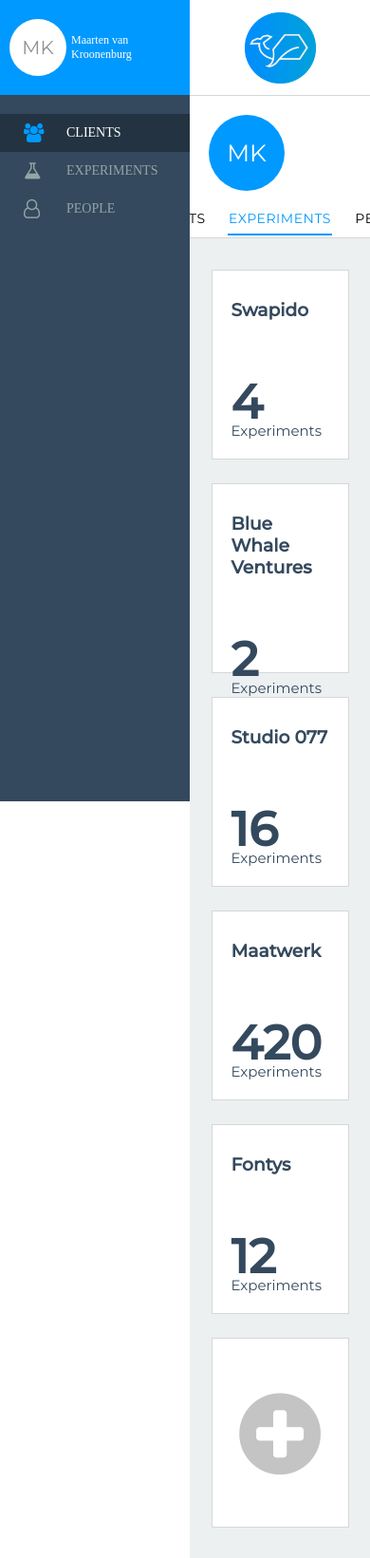
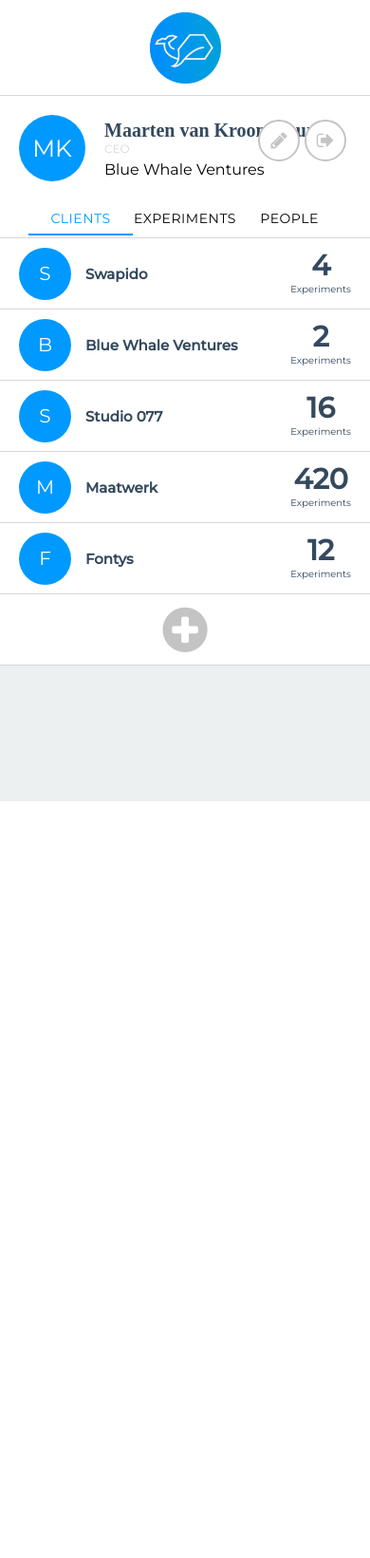
Before and after one commit to bramkorsten/BW-Ventures, a PHP site: page /dash.html in a window 390 px wide. Shown: the whole page at 95% size. After the commit the page ends 844 px from the top, so only its background shows below. Run offline with PHP 8.4, Linux system fonts and the light colour scheme; some libraries are stand-ins or nearby versions.

Commit message:
Push after Showroom

```diff
--- a/web/assets/css/styles.css
+++ b/web/assets/css/styles.css
@@ -3,6 +3,11 @@ body, html {
   height: 100%;
   margin: 0;
   padding: 0;
+  overflow-x: hidden;
+}
+
+.body-noverflow {
+  overflow: hidden;
 }
 
 header {
@@ -107,7 +112,7 @@ LOGIN
   box-sizing: border-box;
 }
 
-input[type=text] {
+input[type=text].input-text {
   width: 100%;
   background: none;
   border: 0;
@@ -121,7 +126,7 @@ input[type=text] {
   padding-bottom: 3px;
 }
 
-input[type=password] {
+input[type=password].input-text {
   width: 100%;
   background: none;
   border: 0;
@@ -135,11 +140,11 @@ input[type=password] {
   padding-bottom: 3px;
 }
 
-::-webkit-input-placeholder {
+.input-text::-webkit-input-placeholder {
   color: rgba(255,255,255,0.6);
 }
 
-label {
+.login-label {
   border-bottom: 0;
   width: 0;
   display: block;
@@ -195,11 +200,36 @@ label {
 DASHBOARD
 ===================================================================================================*/
 
+.loadscreen-wrap {
+  width: 100%;
+  height: 100%;
+  z-index: 100;
+  position: fixed;
+  top: 0;
+  left: 0;
+  background: #fff;
+  transition: 0.3s;
+}
+
+.splash-vid {
+  width: 100px;
+  height: 100px;
+  display: block;
+  margin: auto;
+  position: relative;
+  top: calc(50% - 50px);
+}
+
+.remove-splash {
+  opacity: 0;
+}
+
 .menu-wrap {
   width: 200px;
   height: 100%;
   position: fixed;
   background: #34495e;
+  display: none;
 }
 
 .top-profile-wrap {
@@ -229,9 +259,9 @@ DASHBOARD
 }
 
 .profile-letters-big {
-  width: 80px;
-  height: 80px;
-  line-height: 80px;
+  width: 70px;
+  height: 70px;
+  line-height: 70px;
   font-size: 25px;
   background: #0099ff;
   color: #fff;
@@ -294,7 +324,8 @@ DASHBOARD
 }
 
 .rest-wrap {
-  width: calc(100% - 200px);
+  /*width: calc(100% - 200px);*/
+  width: 100%;
   height: 100%;
   float: right;
   background: #ecf0f1;
@@ -317,7 +348,7 @@ DASHBOARD
   top: 12.5px;
 }
 
-.profile-bar-wrap {
+.profile-bar-contain {
   height: 150px;
   width: 100%;
   border-bottom: 1px solid #d6d7d9;
@@ -325,6 +356,11 @@ DASHBOARD
   overflow: hidden;
   background: #fff;
   position: relative;
+}
+
+.profile-bar-wrap {
+  max-width: 1000px;
+  margin: auto;
 }
 
 .profile-info-wrap {
@@ -344,20 +380,22 @@ DASHBOARD
   font-family: 'Montserrat';
   color: #D6D7D9;
   display: block;
+  font-size: 12px;
 }
 
 .profile-info-company {
   display: block;
   font-family: 'Montserrat';
   margin-top: 5px;
-  font-size: 20px;
+  font-size: 16px;
 }
 
 .right-icons-wrap {
   float: right;
   height: 100%;
   width: auto;
-  margin-right: 20px;
+  position: absolute;
+  right: 20px;
 }
 
 .right-icon {
@@ -373,6 +411,7 @@ DASHBOARD
   margin-right: 5px;
   top: 25px;
   position: relative;
+  background: #fff;
 }
 
 .right-icon:hover {
@@ -413,6 +452,14 @@ DASHBOARD
   cursor: pointer;
 }
 
+@media screen and (min-width: 480px) {
+
+}
+
+.profile-titles-contain .title-experiments:hover {
+  cursor: default;
+}
+
 #profile-title-active {
   position: relative;
   width: 110px;
@@ -433,15 +480,27 @@ DASHBOARD
   color: #0099ff;
 }
 
+.cards-contain {
+  width: 100%;
+  height: auto;
+  background: #ecf0f1;
+  position: relative;
+  background: #ecf0f1;
+}
+
 .cards-wrap {
   width: 100%;
   height: auto;
-  background: #ecf0f1;
   display: flex;
   padding: 20px 10px;
   box-sizing: border-box;
   flex-wrap: wrap;
   justify-content: center;
+  margin: auto;
+  max-width: 1000px;
+  transition: 0.3s;
+  top: 0;
+  background: #ecf0f1;
 }
 
 .single-card {
@@ -454,6 +513,21 @@ DASHBOARD
   padding: 30px 20px 20px 20px;
   font-family: 'Montserrat';
   color: #34495E;
+}
+
+.card-circle {
+  display: none;
+  width: 55px;
+  height: 55px;
+  border-radius: 50%;
+  background: #0099ff;
+  color: #fff;
+  line-height: 55px;
+  font-family: 'Montserrat';
+  float: left;
+  text-align: center;
+  margin-right: 15px;
+  font-size: 20px;
 }
 
 .card-company-name {
@@ -490,3 +564,218 @@ DASHBOARD
   font-size: 100px;
   color: #c4c4c4;
 }
+
+.card-plus:hover {
+  cursor: pointer;
+}
+
+.popup-background {
+  width: 100%;
+  height: 100%;
+  position: fixed;
+  z-index: -5;
+  background: rgba(0,0,0,0.6);
+  opacity: 0;
+  transition: 0.3s;
+}
+
+.popup-background-vis {
+  opacity: 1;
+  z-index: 15;
+}
+
+.popup-wrap {
+  position: relative;
+  margin: auto;
+  width: 400px;
+  height: 500px;
+  background: #fff;
+  border-radius: 7px;
+  top: 50%;
+  transform: translateY(-50%);
+  overflow: hidden;
+}
+
+.close-btn-wrap {
+  width: 100%;
+  height: 55px;
+  text-align: right;
+  box-sizing: border-box;
+  padding: 10px 15px;
+  font-size: 30px;
+  color: #dfe0e2;
+}
+
+.close-btn-wrap i:hover {
+  cursor: pointer;
+}
+
+.popup-wrap h3 {
+  text-align: center;
+  font-family: 'Montserrat';
+  font-size: 30px;
+  font-weight: 300;
+  margin: 20px;
+}
+
+.seperation-border {
+  position: relative;
+  margin: auto auto 30px auto;
+  width: 50px;
+  border: 1px solid #dfe0e2;
+}
+
+.new-company-form {
+  width: 100%;
+  box-sizing: border-box;
+  padding: 20px 40px;
+  transition: 0.3s;
+  position: absolute;
+}
+
+input[type=text].new-company-input {
+  border: 0;
+  border-bottom: 2px solid #dfe0e2;
+  width: 100%;
+  font-family: 'Montserrat';
+  margin-bottom: 10px;
+  transition: 0.3s;
+  outline: 0;
+  color: #000;
+  box-shadow: none;
+}
+
+input[type=text].new-company-input:valid {
+  border-bottom: 2px solid #7ae57a;
+}
+
+input[type=text].new-company-input:focus{
+  border-bottom: 2px solid #0099ff;
+}
+
+.new-company-label {
+  margin-top: 10px;
+  font-family: 'Montserrat';
+  font-size: 12px;
+  color: #7e7e7e;
+  /*color: #dfe0e2;*/
+  letter-spacing: 0.5px;
+}
+
+.create-company-div {
+  position: absolute;
+  bottom: 0;
+  width: 100%;
+  height: 50px;
+  background: #0099ff;
+  line-height: 50px;
+  color: #fff;
+  text-align: center;
+  font-family: 'Montserrat';
+  letter-spacing: 0.5px;
+  font-size: 12px;
+  transition: 0.3s;
+}
+
+.hide-form {
+  transform: translateX(-20%);
+  opacity: 0;
+}
+
+.create-company-down {
+  transform: translateY(100%);
+}
+
+.form-not-yet-here {
+  transform: translateX(20%);
+  opacity: 0;
+}
+
+.gone-form {
+  display: none;
+}
+
+.create-company-div:hover {
+  cursor: pointer;
+}
+
+.new-company-form p {
+  text-align: center;
+  margin: 0;
+  font-family: 'Montserrat';
+}
+
+.success-title {
+  font-size: 12px;
+  font-weight: 500;
+}
+
+.success-code {
+  font-size: 25px;
+  font-weight: 500;
+}
+
+.new-company-form .send-email {
+  margin: 15px 0 30px 0;
+  font-weight: 500;
+  font-size: 12px;
+}
+
+@media screen and (max-width: 690px) {
+  .cards-wrap {
+    display: block;
+    padding: 0;
+  }
+
+  .single-card {
+    width: 100%;
+    height: 75px;
+    border: 0;
+    border-bottom: 1px solid #d6d7d9;
+    margin: 0;
+    padding: 10px 20px;
+  }
+
+  .card-company-name {
+    display: inline-block;
+    line-height: 55px;
+  }
+
+  .projects-number {
+    font-size: 30px;
+    float: right;
+  }
+
+  .projects-amount-wrap {
+    top: 0;
+    display: inline-block;
+    float: right;
+    width: auto;
+    height: auto;
+    text-align: center;
+  }
+
+  .projects-number::after {
+    font-size: 10px;
+    top: 0;
+  }
+
+  .card-circle {
+    display: block;
+  }
+
+  .card-plus {
+    line-height: 55px;
+    font-size: 55px;
+  }
+}
+
+@media screen and (max-width: 420px) {
+  .card-company-name {
+    font-size: 15px;
+  }
+}
+
+.cards-wrap-right {
+  transform: translateX(100%);
+}
--- a/web/assets/js/bluewhale.js
+++ b/web/assets/js/bluewhale.js
@@ -1,3 +1,14 @@
+setTimeout(function(){
+  document.getElementById("loadscreen-wrap").classList.toggle('remove-splash');
+}, 3500);
+// }, 10);
+
+setTimeout(function() {
+  document.getElementById("loadscreen-wrap").classList.toggle('gone-form');
+}, 3800);
+// }, 10);
+
+
 function expandForm() {
   document.getElementById("login-title").classList.toggle('class-hidden');
   document.getElementById("login-form").classList.toggle('form-expand');
@@ -83,7 +94,6 @@ function getTab(x) {
     document.getElementById('menu-item-people').className='menu-item';
 
     document.getElementById('title-clients').className='title-mid-active';
-    document.getElementById('title-experiments').className='';
     document.getElementById('title-people').className='';
   }
   if (x == 'experiments') {
@@ -103,7 +113,27 @@ function getTab(x) {
     document.getElementById('menu-item-experiments').className='menu-item';
 
     document.getElementById('title-clients').className='';
-    document.getElementById('title-experiments').className='';
     document.getElementById('title-people').className='title-mid-active';
   }
 }
+
+function startNewCompany() {
+  document.getElementById('popup-background').classList.toggle('popup-background-vis');
+}
+
+function verifyCompany() {
+  document.getElementById('new-company-form').classList.toggle('hide-form');
+  document.getElementById('company-success').classList.toggle('gone-form');
+  document.getElementById('create-company-div').classList.toggle('create-company-down');
+  setTimeout(function(){
+    document.getElementById('new-company-form').classList.toggle('gone-form');
+    document.getElementById('create-company-div').classList.toggle('gone-form');
+  }, 500);
+  setTimeout(function(){
+    document.getElementById('company-success').classList.toggle('form-not-yet-here');
+  }, 50);
+}
+
+function getExperiments() {
+
+}
--- a/web/dash.html
+++ b/web/dash.html
@@ -22,7 +22,39 @@
     </script>
     <script src="assets/js/bluewhale.js"></script>
   </head>
-  <body>
+  <body id="body">
+    <div id="loadscreen-wrap" class="loadscreen-wrap">
+      <video class="splash-vid" autoplay>
+       <source src="assets/img/BW_Splash_Cube_Gif_V3.mp4" type="video/mp4">
+      </video>
+    </div>
+    <div id="popup-background" class="popup-background">
+      <div class="popup-wrap">
+        <div class="close-btn-wrap">
+          <i onClick="startNewCompany();" class="fa fa-times" aria-hidden="true"></i>
+        </div>
+        <h3>New Company</h3>
+        <div class="seperation-border"></div>
+        <div id="new-company-form" class="new-company-form">
+          <label for="input-company-name" class="new-company-label">Company Name</label>
+          <input type="text" id="input-company-name" class="new-company-input" autocomplete="off" placeholder="" required>
+          <label for="input-company-location" class="new-company-label">Company Location</label>
+          <input type="text" id="input-company-location" class="new-company-input" autocomplete="off" placeholder="" required>
+          <label for="input-company-street" class="new-company-label">Streetname + Number</label>
+          <input type="text" id="input-company-street" class="new-company-input" autocomplete="off" placeholder="" required>
+          <label for="input-company-zip" class="new-company-label">ZIP-code</label>
+          <input type="text" id="input-company-zip" class="new-company-input" autocomplete="off" placeholder="" required>
+        </div>
+        <div id="company-success" class="new-company-form form-not-yet-here gone-form">
+          <p id="success-title" class="success-title">[COMPANY] succesfully created!</p>
+          <p id="success-code" class="success-code">PH4T4S5</p>
+          <p class="send-email">We can send an email containing the code for you. Enter up to 5 email adresses below.</p>
+          <label for="input-emails" class="new-company-label">Enter email addresses</label>
+          <input type="text" id="input-emails" class="new-company-input" autocomplete="off" placeholder="" required>
+        </div>
+        <div id="create-company-div" class="create-company-div" onClick="verifyCompany();">CREATE COMPANY</div>
+      </div>
+    </div>
     <div class="menu-wrap">
       <div class="top-profile-wrap">
         <span class="profile-letters profile-letters-small">MK</span>
@@ -38,6 +70,7 @@
         <img src="assets/img/logo_big.png" alt="BW-logo">
       </div>
 
+      <div class="profile-bar-contain">
         <div class="profile-bar-wrap">
           <span class="profile-letters profile-letters-big">MK</span>
           <div class="profile-info-wrap">
@@ -46,22 +79,29 @@
             <span class="profile-info-company">Blue Whale Ventures</span>
           </div>
           <div class="right-icons-wrap">
-          <div class="right-icon"><i class="fa fa-pencil" aria-hidden="true"></i></div>
+            <div class="right-icon" onClick="prepLogout();"><i class="fa fa-pencil" aria-hidden="true"></i></div>
             <div class="right-icon"><i class="fa fa-sign-out" aria-hidden="true"></i></div>
           </div>
           <div class="profile-titles-contain">
-          <span onClick="getTab('clients');" id="title-clients"><p>CLIENTS</p></span><span onClick="getTab('experiments');" id="title-experiments" class="title-mid-active"><p>EXPERIMENTS</p></span><span onClick="getTab('people');" id="title-people"><p>PEOPLE</p></span>
-          <div id="profile-title-active"></div>
+            <span onClick="getTab('clients');" id="title-clients" class="title-mid-active"><p>CLIENTS</p></span><span id="title-experiments" class="title-experiments"><p>EXPERIMENTS</p></span><span onClick="getTab('people');" id="title-people"><p>PEOPLE</p></span>
+            <div id="profile-title-active" class="title-border-left"></div>
           </div>
         </div>
+      </div>
+      <div class="cards-contain">
+        <div id="cards-wrap-clients" class="cards-wrap">
+          <div class="single-card"><span class="card-circle">S</span><h3 class="card-company-name">Swapido</h3><div class="projects-amount-wrap"><span class="projects-number">4</span></div></div>
+          <div class="single-card"><span class="card-circle">B</span><h3 class="card-company-name">Blue Whale Ventures</h3><div class="projects-amount-wrap"><span class="projects-number">2</span></div></div>
+          <div class="single-card"><span class="card-circle">S</span><h3 class="card-company-name">Studio 077</h3><div class="projects-amount-wrap"><span class="projects-number">16</span></div></div>
+          <div class="single-card"><span class="card-circle">M</span><h3 class="card-company-name">Maatwerk</h3><div class="projects-amount-wrap"><span class="projects-number">420</span></div></div>
+          <div class="single-card"><span class="card-circle">F</span><h3 class="card-company-name">Fontys</h3><div class="projects-amount-wrap"><span class="projects-number">12</span></div></div>
+          <div class="single-card card-plus" onClick="startNewCompany();"><i class="fa fa-plus-circle" aria-hidden="true"></i></div>
+        </div>
 
-      <div class="cards-wrap">
-        <div class="single-card"><h3 class="card-company-name">Swapido</h3><div class="projects-amount-wrap"><span class="projects-number">4</span></div></div>
-        <div class="single-card"><h3 class="card-company-name">Blue Whale Ventures</h3><div class="projects-amount-wrap"><span class="projects-number">2</span></div></div>
-        <div class="single-card"><h3 class="card-company-name">Studio 077</h3><div class="projects-amount-wrap"><span class="projects-number">16</span></div></div>
-        <div class="single-card"><h3 class="card-company-name">Maatwerk</h3><div class="projects-amount-wrap"><span class="projects-number">420</span></div></div>
-        <div class="single-card"><h3 class="card-company-name">Fontys</h3><div class="projects-amount-wrap"><span class="projects-number">12</span></div></div>
-        <div class="single-card card-plus"><i class="fa fa-plus-circle" aria-hidden="true"></i></div>
+        <!-- <div id="cards-wrap-experiments" class="cards-wrap cards-wrap-right">
+          <div class="single-card"><span class="card-circle">S</span><h3 class="card-company-name">EXPERIMENT</h3><div class="projects-amount-wrap"><span class="projects-number">4</span></div></div>
+          <div class="single-card"><span class="card-circle">B</span><h3 class="card-company-name">Blue Whale Ventures</h3><div class="projects-amount-wrap"><span class="projects-number">2</span></div></div>
+        </div> -->
       </div>
     </div>
   </body>
--- a/web/index.html
+++ b/web/index.html
@@ -32,9 +32,9 @@
           <span onClick="expandForm();" id="login-title" class="login-title">LOGIN</span>
           <div id="true-form" class="true-form class-gone">
             <input id="user-input" type="text" class="input-text" placeholder="USERNAME" name="bw-user" autocomplete="off">
-            <label for="user-input"></label>
+            <label for="user-input" class="login-label"></label>
             <input id="user-password" type="password" class="input-text" placeholder="PASSWORD" name="bw-pass" autocomplete="off">
-            <label for="user-password"></label>
+            <label for="user-password" class="login-label"></label>
             <input onClick="tryLogin();" type="submit" class="submit-btn" value="LOGIN">
           </div>
         </div>
```
Also changed, not shown: 1 other file. Lines whose indentation alone changed are shown as unchanged.
